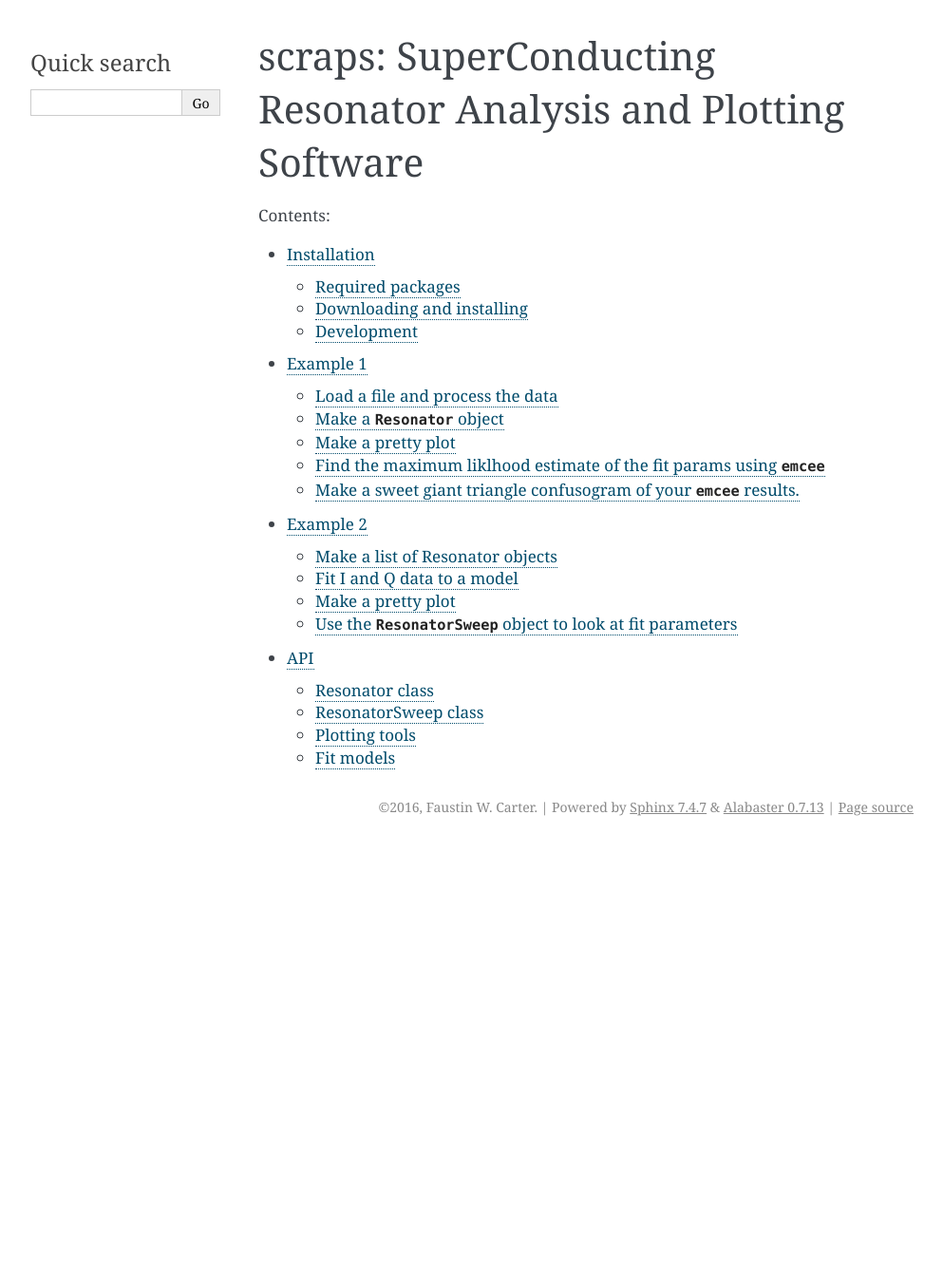
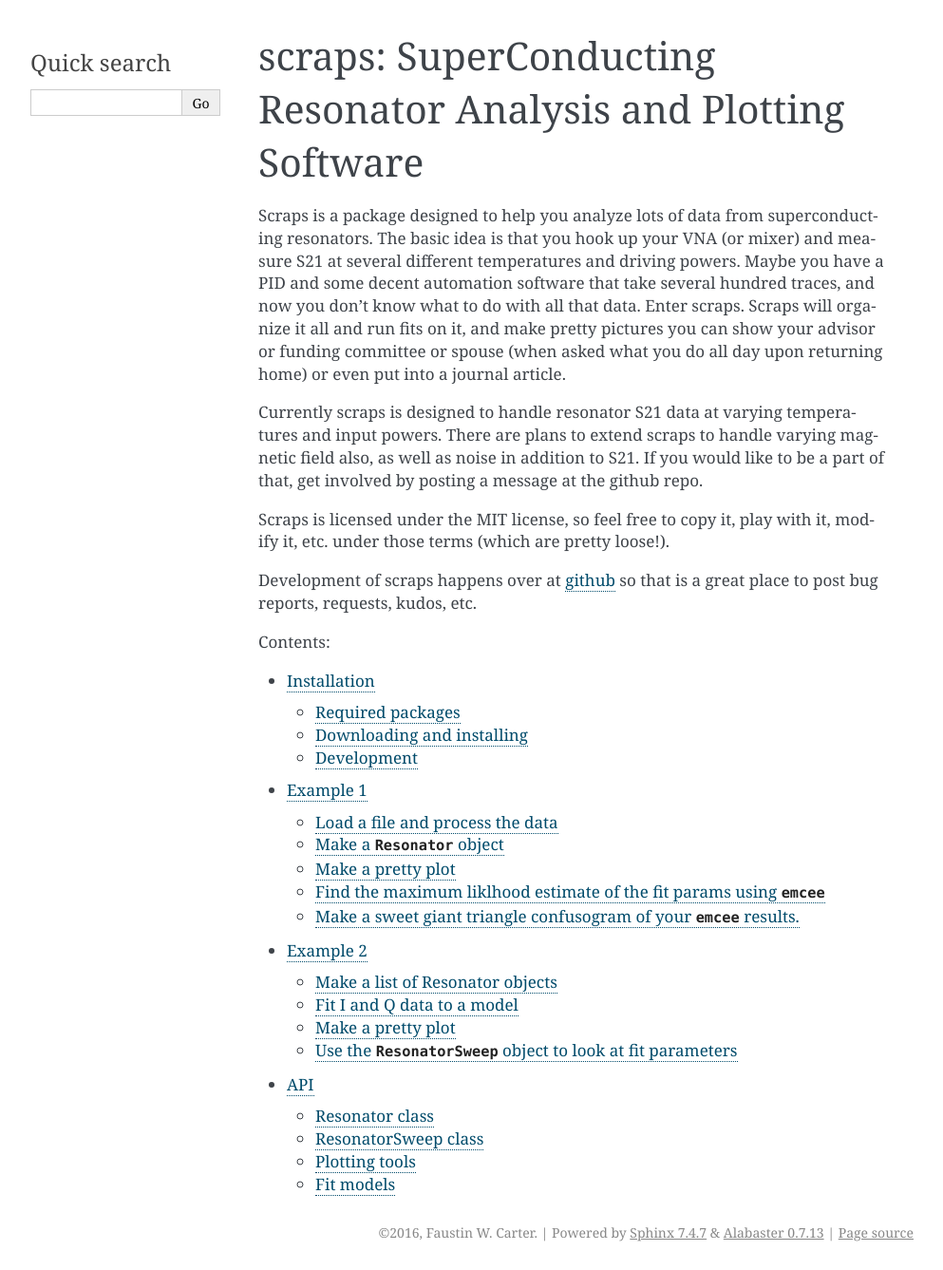
Before and after one commit to FaustinCarter/scraps, a Sphinx documentation site: the page built from docs/index.rst, in a window 1280 px wide. Shown: the whole page at 95% size, without its empty margins (148-1141 px from the left). Built offline with Sphinx 7.4.7, drawn with Linux system fonts in a browser that asks for light colours; before the commit the page ends 900 px from its top, so only the background shows below that.

Commit message:
More docs

```diff
--- a/docs/index.rst
+++ b/docs/index.rst
@@ -5,6 +5,26 @@
 
 scraps: SuperConducting Resonator Analysis and Plotting Software
 ==================================
+
+Scraps is a package designed to help you analyze lots of data from superconducting
+resonators. The basic idea is that you hook up your VNA (or mixer) and measure S21
+at several different temperatures and driving powers. Maybe you have a PID and some
+decent automation software that take several hundred traces, and now you don't know
+what to do with all that data. Enter scraps. Scraps will organize it all and run
+fits on it, and make pretty pictures you can show your advisor or funding committee
+or spouse (when asked what you do all day upon returning home) or even put into a
+journal article.
+
+Currently scraps is designed to handle resonator S21 data at varying temperatures
+and input powers. There are plans to extend scraps to handle varying magnetic field
+also, as well as noise in addition to S21. If you would like to be a part of that,
+get involved by posting a message at the github repo.
+
+Scraps is licensed under the MIT license, so feel free to copy it, play with it,
+modify it, etc. under those terms (which are pretty loose!).
+
+Development of scraps happens over at `github <http://github.com/faustin315/scraps>`_
+so that is a great place to post bug reports, requests, kudos, etc.
 
 Contents:
 
```
Also changed, not shown: docs/installation.rst (+7 -1 lines), 8 other files.
